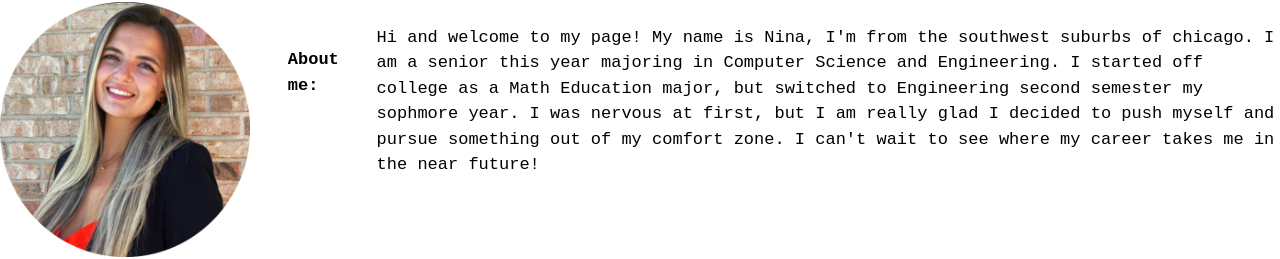
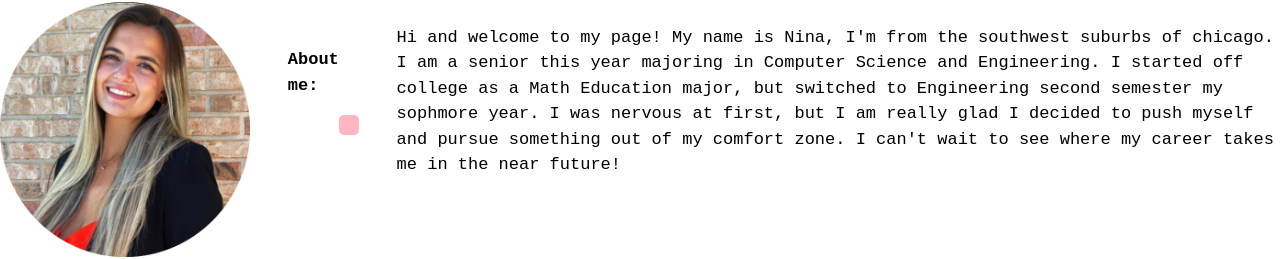
Before and after one commit to odin5on/runtime-terror-website, a React (Vite) app: page /runtime-terror-website/Nina in a window 1280 px wide. Shown: the part 82-341 px from the top of the page. Built offline with nearby package versions, Linux system fonts and the light colour scheme.

Commit message:
adding color

```diff
--- a/src/pages/nina.jsx
+++ b/src/pages/nina.jsx
@@ -7,10 +7,13 @@ function Nina() {
 
       <div style={{ display: "flex", alignItems: "center" }}>
       <img src = "src/pages/Screen Shot 2023-11-10 at 9.51.00 AM.png"
-           style = {{width: "250px"}}
-        />
+           style = {{width: "250px"}}/>
+
       <p style={{ marginLeft: "1cm", marginBottom: "3cm", fontWeight: "bold", fontSize: "17px"}}>About me:</p>
+
+      <div style={{ backgroundColor: "lightpink", padding: "10px", borderRadius: "5px", marginBottom: "10px" }}></div>
       <p style={{ marginLeft: "1cm", marginBottom: "1.5cm", fontSize: "17px"}}>Hi and welcome to my page! My name is Nina, I'm from the southwest suburbs of chicago. I am a senior this year majoring in Computer Science and Engineering.
+
       I started off college as a Math Education major, but switched to Engineering second semester my sophmore year. I was nervous at first, but I am really glad I decided to push myself and pursue something out of my comfort zone.
       I can't wait to see where my career takes me in the near future! </p>
       </div>
```
